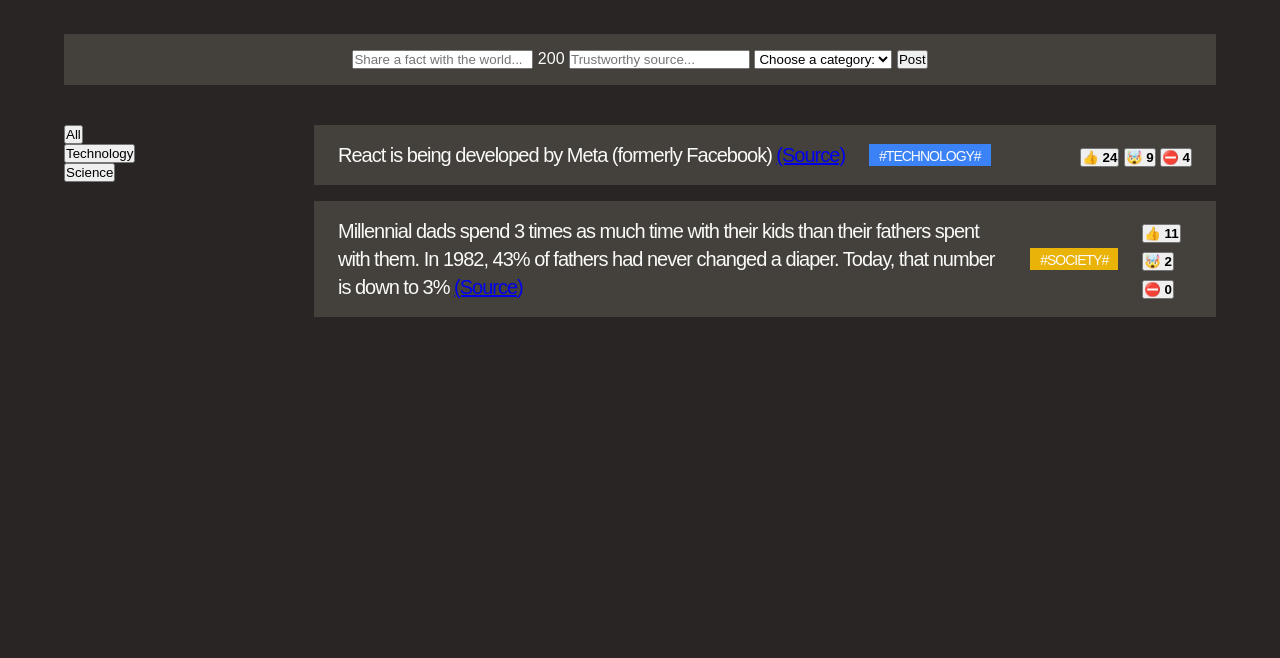
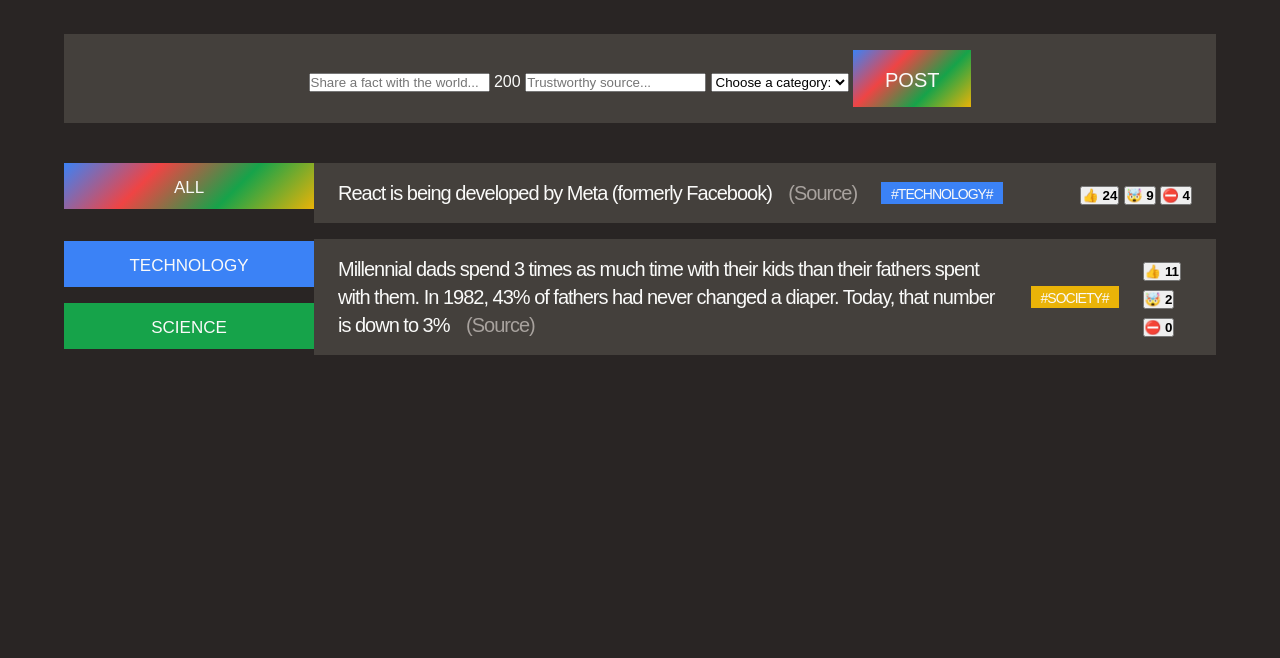
Before and after one commit to yenndang/today-i-learned, a plain HTML site: page index.html in a window 1280 px wide. Shown: the part 142-800 px from the top of the page. Drawn offline with Linux system fonts and the light colour scheme; a web font is replaced by a local one.

Commit message:
[css]Style links and buttons

```diff
--- a/index.html
+++ b/index.html
@@ -23,7 +23,7 @@
           <img src="logo.png" alt="Today I Learned Logo" />
           <h1>Today I Learned</h1>
         </div>
-        <button>Share a fact</button>
+        <button class="btn btn-large">Share a fact</button>
       </header>
 
       <form class="fact-form">
@@ -36,20 +36,30 @@
           <option value="science">Science</option>
           <option value="finance">Finance</option>
         </select>
-        <button>Post</button>
+        <button class="btn btn-large">Post</button>
       </form>
 
       <main class="main">
         <aside>
           <ul>
-            <li>
-              <button>All</button>
+            <li class="category">
+              <button class="btn btn-all-categories">All</button>
             </li>
-            <li>
-              <button>Technology</button>
+            <li class="category">
+              <button
+                class="btn btn-category"
+                style="background-color: #3b82f6"
+              >
+                Technology
+              </button>
             </li>
-            <li>
-              <button>Science</button>
+            <li class="category">
+              <button
+                class="btn btn-category"
+                style="background-color: #16a34a"
+              >
+                Science
+              </button>
             </li>
           </ul>
         </aside>
@@ -58,7 +68,10 @@
             <li class="fact">
               <p>
                 React is being developed by Meta (formerly Facebook)
-                <a href="https://opensource.fb.com/" target="_blank"
+                <a
+                  class="source"
+                  href="https://opensource.fb.com/"
+                  target="_blank"
                   >(Source)</a
                 >
               </p>
@@ -77,6 +90,7 @@
                 their fathers spent with them. In 1982, 43% of fathers had never
                 changed a diaper. Today, that number is down to 3%
                 <a
+                  class="source"
                   href="https://www.mother.ly/parenting/millennial-dads-spend-more-time-with-their-kids"
                   target="_blank"
                   >(Source)</a
--- a/style.css
+++ b/style.css
@@ -61,6 +61,9 @@ h1 {
   margin-top: 5px;
 }
 
+.category {
+  margin-bottom: 16px;
+}
 .fact {
   font-size: 20px;
   line-height: 1.4;
@@ -90,3 +93,47 @@ h1 {
 ul {
   list-style: none;
 }
+
+.source:link,
+.source:visited {
+  color: #a8a29e;
+  text-decoration: none;
+  margin-left: 12px;
+  transition: 0.3s;
+}
+
+.source:hover,
+.source:active {
+  color: #3b82f6;
+}
+
+.btn {
+  border: none;
+  font-family: "Coiny", sans-serif;
+  line-height: 1;
+  text-transform: uppercase;
+  font-size: 17px;
+  padding: 16px 0 13px;
+  background-image: linear-gradient(135deg, #3b82f6, #ef4444, #16a34a, #eab308);
+  color: inherit;
+}
+
+.btn:hover {
+  transform: scale(110%) rotate(-2deg);
+  transition: 0.3s;
+}
+
+.btn-large {
+  font-size: 20px;
+  padding: 20px 32px 17px;
+}
+
+.btn-all-categories {
+  margin-bottom: 16px;
+  width: 100%;
+}
+
+.btn-category {
+  width: 100%;
+  background-image: none;
+}
```
